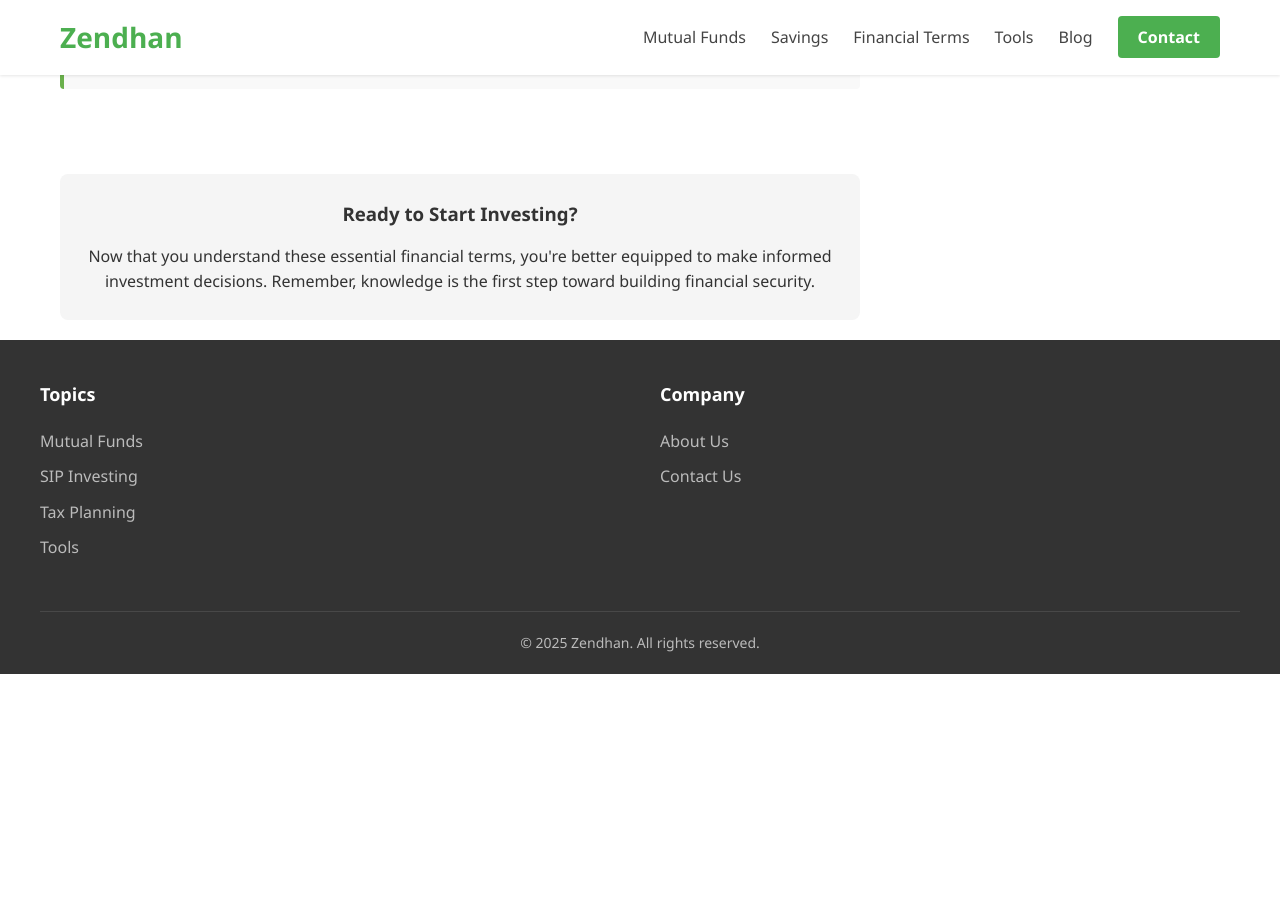
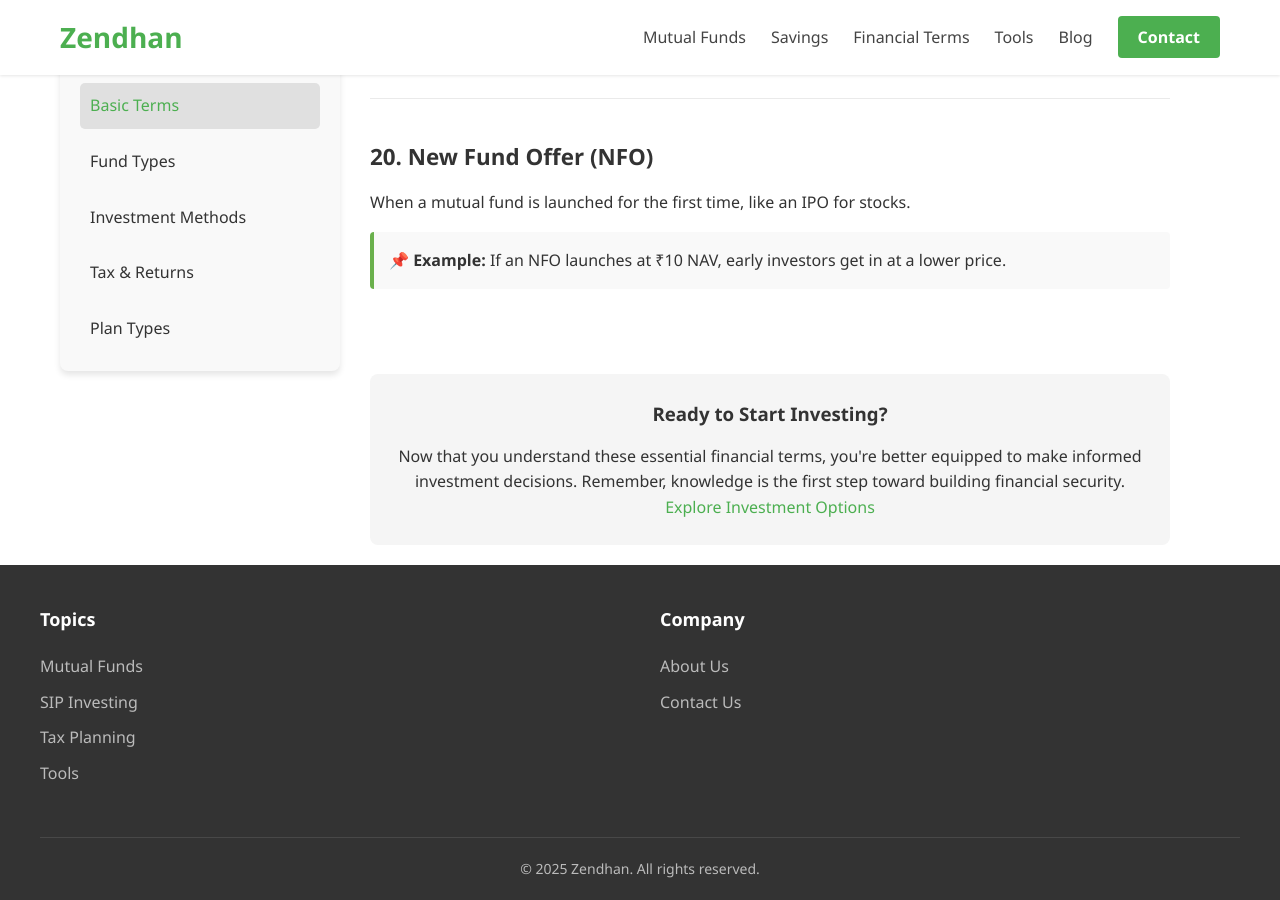
Before and after one commit to nandan11/zendhan, a Jekyll site: the page built from financial-terms.html, in a window 1280 px wide and 900 px high, scrolled down 5564 px. Built offline with Jekyll 4.4.1, drawn with Linux system fonts in a browser that asks for light colours; before the commit the page ends 6238 px from its top, so only the background shows below that.

Commit message:
Update financial-terms.html

```diff
--- a/financial-terms.html
+++ b/financial-terms.html
@@ -14,11 +14,27 @@ custom_css:
 
 <!-- Financial Terms Content -->
 <section class="financial-terms-content">
+    <!-- Quick Navigation Sidebar -->
+    <div class="terms-navigation">
+        <h3>Quick Navigation</h3>
+        <ul>
+            <li><a href="#nav-basics">Basic Terms</a></li>
+            <li><a href="#nav-funds">Fund Types</a></li>
+            <li><a href="#nav-investment">Investment Methods</a></li>
+            <li><a href="#nav-tax">Tax & Returns</a></li>
+            <li><a href="#nav-plans">Plan Types</a></li>
+        </ul>
+    </div>
+
+    <!-- Main Content -->
     <div class="terms-container">
         <h2>Common Financial Terms</h2>
         <p class="intro-text">Understanding these key financial terms will help you navigate the investment landscape with confidence. Below are the most important terms you should know before making investment decisions.</p>
 
         <div class="terms-list">
+            <!-- Basic Terms -->
+            <div id="nav-basics"></div>
+
             <!-- Term 1 -->
             <div class="term">
                 <h3>1. Net Asset Value (NAV)</h3>
@@ -46,6 +62,9 @@ custom_css:
                 </div>
             </div>
 
+            <!-- Fund Types -->
+            <div id="nav-funds"></div>
+
             <!-- Term 4 -->
             <div class="term">
                 <h3>4. Equity Funds</h3>
@@ -69,6 +88,9 @@ custom_css:
                 <h3>6. Hybrid Funds</h3>
                 <p>A mix of both stocks and bonds, balancing risk and reward.</p>
             </div>
+
+            <!-- Investment Methods -->
+            <div id="nav-investment"></div>
 
             <!-- Term 7 -->
             <div class="term">
@@ -118,6 +140,9 @@ custom_css:
                 </div>
             </div>
 
+            <!-- Tax & Returns -->
+            <div id="nav-tax"></div>
+
             <!-- Term 13 -->
             <div class="term">
                 <h3>13. Tax-Saving Mutual Funds (ELSS)</h3>
@@ -164,6 +189,9 @@ custom_css:
                     <p>📌 <strong>Example:</strong> If a fund claims 15% annual returns but the Nifty 50 index grew 18%, the fund underperformed.</p>
                 </div>
             </div>
+
+            <!-- Plan Types -->
+            <div id="nav-plans"></div>
 
             <!-- Term 17 -->
             <div class="term">
@@ -212,6 +240,31 @@ custom_css:
         <div class="glossary-summary">
             <h3>Ready to Start Investing?</h3>
             <p>Now that you understand these essential financial terms, you're better equipped to make informed investment decisions. Remember, knowledge is the first step toward building financial security.</p>
+            <a href="#" class="cta-button">Explore Investment Options</a>
         </div>
     </div>
 </section>
+
+<!-- JavaScript for Navigation Highlighting -->
+<script>
+document.addEventListener('DOMContentLoaded', function() {
+    // Get all navigation links
+    const navLinks = document.querySelectorAll('.terms-navigation a');
+
+    // Add click event to each link
+    navLinks.forEach(link => {
+        link.addEventListener('click', function(e) {
+            // Remove active class from all links
+            navLinks.forEach(l => l.classList.remove('active'));
+
+            // Add active class to clicked link
+            this.classList.add('active');
+        });
+    });
+
+    // Set first link as active by default
+    if (navLinks.length > 0) {
+        navLinks[0].classList.add('active');
+    }
+});
+</script>
```
